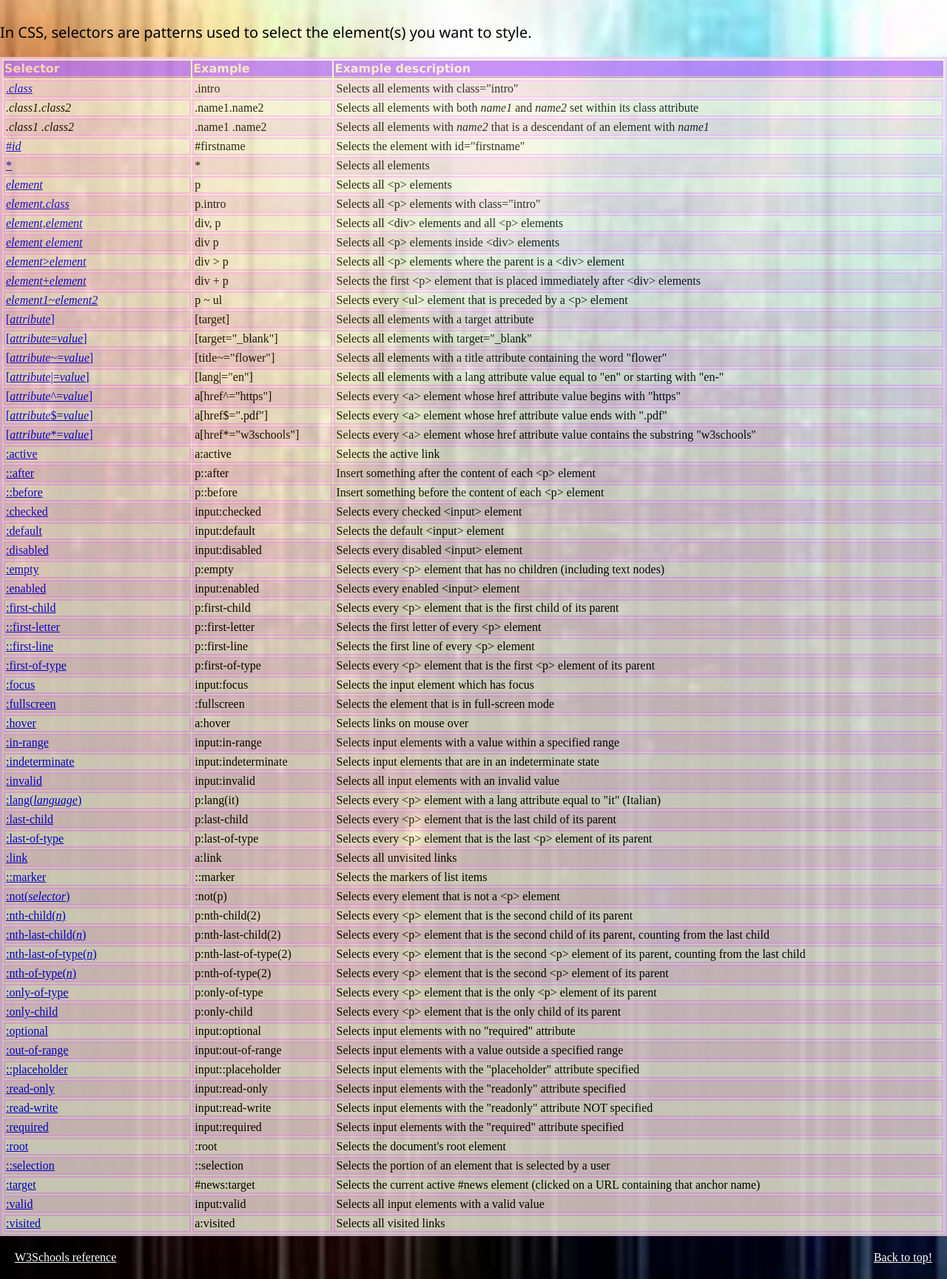
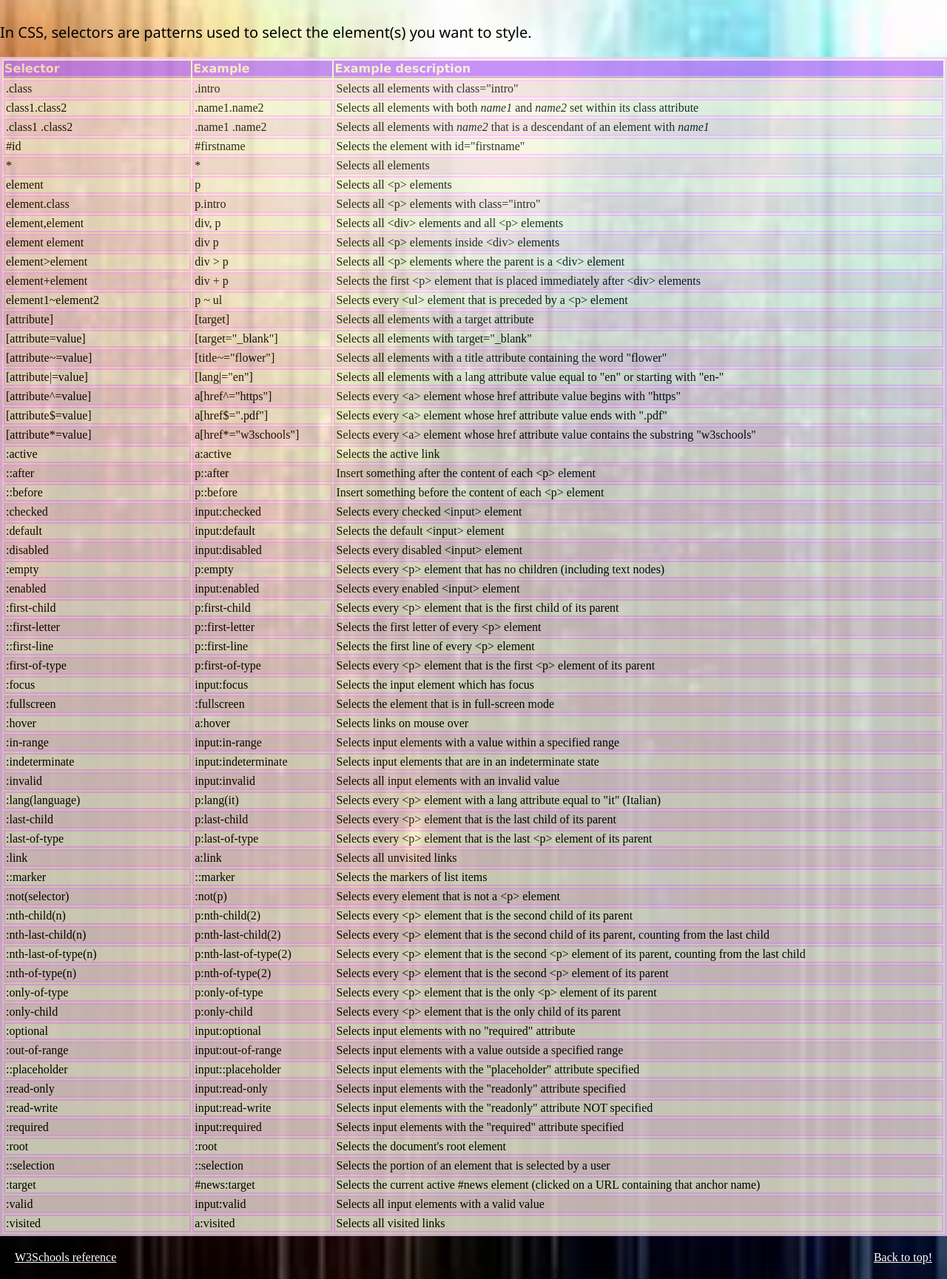
Before and after one commit to Julian-T-86/css-selectors, a plain HTML site: page index.html in a window 1280 px wide. Shown: the part 95-1824 px from the top of the page at 74% size. Drawn offline with Linux system fonts and the light colour scheme.

Commit message:
Update index.html
removed redundant classes and a tags

```diff
--- a/index.html
+++ b/index.html
@@ -20,305 +20,306 @@
           </thead>
           <tbody>
           <tr>
-            <td><a href="sel_class.php">.<i>class</i></a></td>
-            <td class="notranslate">.intro</td>
+            <td>.class</td>
+            <td>.intro</td>
             <td>Selects all elements with class="intro"</td>
           </tr>
           <tr>
-            <td><em>.class1.class2</em></td>
-            <td class="notranslate">.name1.name2</td>
+            <td>class1.class2</td>
+            <td>.name1.name2</td>
             <td>Selects all elements with both <em>name1</em> and <em>name2</em> set
             within its class attribute</td>
           </tr>
           <tr>
-            <td><em>.class1 .class2</em></td>
-            <td class="notranslate">.name1 .name2</td>
+            <td>.class1 .class2</td>
+            <td>.name1 .name2</td>
             <td>Selects all elements with <em>name2</em> that is a descendant of an
             element with <em>name1</em></td>
           </tr>
           <tr>
-            <td><a href="sel_id.php">#<i>id</i></a></td>
-            <td class="notranslate">#firstname</td>
+            <td>#id</td>
+            <td>#firstname</td>
             <td>Selects the element with id="firstname"</td>
-          </tr>  <tr>
-            <td><a href="sel_all.php">*</a></td>
-            <td class="notranslate">*</td>
+          </tr>
+          <tr>
+            <td>*</td>
+            <td>*</td>
             <td>Selects all elements</td>
           </tr>
           <tr>
-            <td><i><a href="sel_element.php">element</a></i></td>
-            <td class="notranslate">p</td>
+            <td>element</td>
+            <td>p</td>
             <td>Selects all &lt;p&gt; elements</td>
           </tr>
           <tr>
-            <td><i><a href="sel_element_class.php">element.class</a></i></td>
-            <td class="notranslate">p.intro</td>
+            <td>element.class</td>
+            <td>p.intro</td>
             <td>Selects all &lt;p&gt; elements with class="intro"</td>
           </tr>
           <tr>
-            <td><i><a href="sel_element_comma.php">element,element</a></i></td>
-            <td class="notranslate">div, p</td>
+            <td>element,element</td>
+            <td>div, p</td>
             <td>Selects all &lt;div&gt; elements and all &lt;p&gt; elements</td>
           </tr>
           <tr>
-            <td><a href="sel_element_element.php"><i>element</i> <i>element</i></a></td>
-            <td class="notranslate">div p</td>
+            <td>element element</td>
+            <td>div p</td>
             <td>Selects all &lt;p&gt; elements inside &lt;div&gt; elements</td>
           </tr>
           <tr>
-            <td><a href="sel_element_gt.php"><i>element</i>&gt;<i>element</i></a></td>
-            <td class="notranslate">div &gt; p</td>
+            <td>element&gt;element</td>
+            <td>div &gt; p</td>
             <td>Selects all &lt;p&gt; elements where the parent is a &lt;div&gt; element</td>
           </tr>
           <tr>
-            <td><a href="sel_element_pluss.php"><i>element</i>+<i>element</i></a></td>
-            <td class="notranslate">div + p</td>
+            <td>element+element</td>
+            <td>div + p</td>
             <td>Selects the first &lt;p&gt; element that is placed immediately after &lt;div&gt; elements</td>
           </tr>
           <tr>
-            <td><a href="sel_gen_sibling.php"><i>element1</i>~<i>element2</i></a></td>
+            <td>element1~element2</td>
             <td>p ~ ul</td>
             <td>Selects every &lt;ul&gt; element that is preceded by a &lt;p&gt; element</td>
           </tr>
           <tr>
-            <td><a href="sel_attribute.php">[<i>attribute</i>]</a></td>
-            <td class="notranslate">[target]</td>
+            <td>[attribute]</td>
+            <td>[target]</td>
             <td>Selects all elements with a target attribute</td>
           </tr>
           <tr>
-            <td><a href="sel_attribute_value.php">[<i>attribute</i>=<i>value</i>]</a></td>
-            <td class="notranslate">[target="_blank"]</td>
+            <td>[attribute=value]</td>
+            <td>[target="_blank"]</td>
             <td>Selects all elements with target="_blank"</td>
           </tr>
           <tr>
-            <td><a href="sel_attribute_value_contains.php">[<i>attribute</i>~=<i>value</i>]</a></td>
-            <td class="notranslate">[title~="flower"]</td>
+            <td>[attribute~=value]</td>
+            <td>[title~="flower"]</td>
             <td>Selects all elements with a title attribute containing the word "flower"</td>
           </tr>
           <tr>
-            <td><a href="sel_attribute_value_lang.php">[<i>attribute</i>|=<i>value</i>]</a></td>
-            <td class="notranslate">[lang|="en"]</td>
+            <td>[attribute|=value]</td>
+            <td>[lang|="en"]</td>
             <td>Selects all elements with a lang attribute value equal to "en" or
             starting with "en-"</td>
           </tr>
           <tr>
-            <td><a href="sel_attr_begin.php">[<i>attribute</i>^=<i>value</i>]</a></td>
+            <td>[attribute^=value]</td>
             <td>a[href^="https"]</td>
             <td>Selects every &lt;a&gt; element whose href attribute value begins with "https"</td>
           </tr>
           <tr>
-            <td><a href="sel_attr_end.php">[<i>attribute</i>$=<i>value</i>]</a></td>
+            <td>[attribute$=value]</td>
             <td>a[href$=".pdf"]</td>
             <td>Selects every &lt;a&gt; element whose href attribute value ends with ".pdf"</td>
           </tr>
           <tr>
-            <td><a href="sel_attr_contain.php">[<i>attribute</i>*=<i>value</i>]</a></td>
+            <td>[attribute*=value]</td>
             <td>a[href*="w3schools"]</td>
             <td>Selects every &lt;a&gt; element whose href attribute value contains the substring "w3schools"</td>
           </tr>
           <tr>
-            <td><a href="sel_active.php">:active</a></td>
-            <td class="notranslate">a:active</td>
+            <td>:active</a></td>
+            <td>a:active</td>
             <td>Selects the active link</td>
           </tr>
           <tr>
-            <td><a href="sel_after.php">::after</a></td>
-            <td class="notranslate">p::after</td>
+            <td>::after</td>
+            <td>p::after</td>
             <td>Insert something after the content of each &lt;p&gt; element</td>
           </tr>
           <tr>
-            <td><a href="sel_before.php">::before</a></td>
-            <td class="notranslate">p::before</td>
+            <td>::before</td>
+            <td>p::before</td>
             <td>Insert something before&nbsp;the content of each &lt;p&gt; element</td>
           </tr>
           <tr>
-            <td><a href="sel_checked.php">:checked</a></td>
+            <td>:checked</td>
             <td>input:checked</td>
             <td>Selects every checked &lt;input&gt; element</td>
           </tr>
           <tr>
-            <td><a href="sel_default.php">:default</a></td>
+            <td>:default</td>
             <td>input:default</td>
             <td>Selects the default &lt;input&gt; element</td>
           </tr>
           <tr>
-            <td><a href="sel_disabled.php">:disabled</a></td>
+            <td>:disabled</td>
             <td>input:disabled</td>
             <td>Selects every disabled &lt;input&gt; element</td>
           </tr>
           <tr>
-            <td><a href="sel_empty.php">:empty</a></td>
+            <td>:empty</td>
             <td>p:empty</td>
             <td>Selects every &lt;p&gt; element that has no children (including text nodes)</td>
           </tr>
           <tr>
-            <td><a href="sel_enabled.php">:enabled</a></td>
+            <td>:enabled</td>
             <td>input:enabled</td>
             <td>Selects every enabled &lt;input&gt; element</td>
           </tr>
           <tr>
-            <td><a href="sel_firstchild.php">:first-child</a></td>
-            <td class="notranslate">p:first-child</td>
+            <td>:first-child</td>
+            <td>p:first-child</td>
             <td>Selects every &lt;p&gt; element that is the first child of its parent</td>
           </tr>
           <tr>
-            <td><a href="sel_firstletter.php">::first-letter</a></td>
-            <td class="notranslate">p::first-letter</td>
+            <td>::first-letter</td>
+            <td>p::first-letter</td>
             <td>Selects the first letter of every &lt;p&gt; element</td>
           </tr>
           <tr>
-            <td><a href="sel_firstline.php">::first-line</a></td>
-            <td class="notranslate">p::first-line</td>
+            <td>::first-line</td>
+            <td>p::first-line</td>
             <td>Selects the first line of every &lt;p&gt; element</td>
           </tr>
           <tr>
-            <td><a href="sel_first-of-type.php">:first-of-type</a></td>
+            <td>:first-of-type</td>
             <td>p:first-of-type</td>
             <td>Selects every &lt;p&gt; element that is the first &lt;p&gt; element of its parent</td>
           </tr>
           <tr>
-            <td><a href="sel_focus.php">:focus</a></td>
-            <td class="notranslate">input:focus</td>
+            <td>:focus</td>
+            <td>input:focus</td>
             <td>Selects the input element which has focus</td>
           </tr>
           <tr>
-            <td><a href="sel_fullscreen.php">:fullscreen</a></td>
-            <td class="notranslate">:fullscreen</td>
+            <td>:fullscreen</td>
+            <td>:fullscreen</td>
             <td>Selects the element that is in full-screen mode</td>
           </tr>
           <tr>
-            <td><a href="sel_hover.php">:hover</a></td>
-            <td class="notranslate">a:hover</td>
+            <td>:hover</td>
+            <td>a:hover</td>
             <td>Selects links on mouse over</td>
           </tr>
           <tr>
-            <td><a href="sel_in-range.php">:in-range</a></td>
-            <td class="notranslate">input:in-range</td>
+            <td>:in-range</td>
+            <td>input:in-range</td>
             <td>Selects input elements with a value within a specified range</td>
           </tr>
           <tr>
-            <td><a href="sel_indeterminate.php">:indeterminate</a></td>
-            <td class="notranslate">input:indeterminate</td>
+            <td>:indeterminate</td>
+            <td>input:indeterminate</td>
             <td>Selects input elements that are in an indeterminate state</td>
           </tr>
           <tr>
-            <td><a href="sel_invalid.php">:invalid</a></td>
-            <td class="notranslate">input:invalid</td>
+            <td>:invalid</td>
+            <td>input:invalid</td>
             <td>Selects all input elements with an invalid value</td>
           </tr>
           <tr>
-            <td><a href="sel_lang.php">:lang(<i>language</i>)</a></td>
-            <td class="notranslate">p:lang(it)</td>
+            <td>:lang(language)</td>
+            <td>p:lang(it)</td>
             <td>Selects every &lt;p&gt; element with a lang attribute equal to "it" (Italian)</td>
           </tr>
           <tr>
-            <td><a href="sel_last-child.php">:last-child</a></td>
+            <td>:last-child</td>
             <td>p:last-child</td>
             <td>Selects every &lt;p&gt; element that is the last child of its parent</td>
           </tr>
           <tr>
-            <td><a href="sel_last-of-type.php">:last-of-type</a></td>
+            <td>:last-of-type</td>
             <td>p:last-of-type</td>
             <td>Selects every &lt;p&gt; element that is the last &lt;p&gt; element of its parent</td>
           </tr>
           <tr>
-            <td><a href="sel_link.php">:link</a></td>
-            <td class="notranslate">a:link</td>
+            <td>:link</td>
+            <td>a:link</td>
             <td>Selects all unvisited links</td>
           </tr>
           <tr>
-            <td><a href="sel_marker.php">::marker</a></td>
+            <td>::marker</td>
             <td>::marker</td>
             <td>Selects the markers of list items</td>
           </tr>
           <tr>
-            <td><a href="sel_not.php">:not(<i>selector</i>)</a></td>
+            <td>:not(selector)</td>
             <td>:not(p)</td>
             <td>Selects every element that is not a &lt;p&gt; element</td>
           </tr>
           <tr>
-            <td><a href="sel_nth-child.php">:nth-child(<i>n</i>)</a></td>
+            <td>:nth-child(n)</td>
             <td>p:nth-child(2)</td>
             <td>Selects every &lt;p&gt; element that is the second child of its parent</td>
           </tr>
           <tr>
-            <td><a href="sel_nth-last-child.php">:nth-last-child(<i>n</i>)</a></td>
+            <td>:nth-last-child(n)</td>
             <td>p:nth-last-child(2)</td>
             <td>Selects every &lt;p&gt; element that is the second child of its parent, counting from the last child</td>
           </tr>
           <tr>
-            <td><a href="sel_nth-last-of-type.php">:nth-last-of-type(<i>n</i>)</a></td>
+            <td>:nth-last-of-type(n)</td>
             <td>p:nth-last-of-type(2)</td>
             <td>Selects every &lt;p&gt; element that is the second &lt;p&gt; element of its parent, counting from the last child</td>
           </tr>
           <tr>
-            <td><a href="sel_nth-of-type.php">:nth-of-type(<i>n</i>)</a></td>
+            <td>:nth-of-type(n)</td>
             <td>p:nth-of-type(2)</td>
             <td>Selects every &lt;p&gt; element that is the second &lt;p&gt; element of its parent</td>
           </tr>
           <tr>
-            <td><a href="sel_only-of-type.php">:only-of-type</a></td>
+            <td>:only-of-type</td>
             <td>p:only-of-type</td>
             <td>Selects every &lt;p&gt; element that is the only &lt;p&gt; element of its parent</td>
           </tr>
           <tr>
-            <td><a href="sel_only-child.php">:only-child</a></td>
+            <td>:only-child</td>
             <td>p:only-child</td>
             <td>Selects every &lt;p&gt; element that is the only child of its parent</td>
           </tr>
           <tr>
-            <td><a href="sel_optional.php">:optional</a></td>
-            <td class="notranslate">input:optional</td>
+            <td>:optional</td>
+            <td>input:optional</td>
             <td>Selects input elements with no "required" attribute</td>
           </tr>
           <tr>
-            <td><a href="sel_out-of-range.php">:out-of-range</a></td>
-            <td class="notranslate">input:out-of-range</td>
+            <td>:out-of-range</td>
+            <td>input:out-of-range</td>
             <td>Selects input elements with a value outside a specified range</td>
           </tr>
           <tr>
-            <td><a href="sel_placeholder.php">::placeholder</a></td>
-            <td class="notranslate">input::placeholder</td>
+            <td>::placeholder</a></td>
+            <td>input::placeholder</td>
             <td>Selects input elements with the "placeholder" attribute specified</td>
           </tr>
           <tr>
-            <td><a href="sel_read-only.php">:read-only</a></td>
-            <td class="notranslate">input:read-only</td>
+            <td>:read-only</td>
+            <td>input:read-only</td>
             <td>Selects input elements with the "readonly" attribute specified</td>
           </tr>
           <tr>
-            <td><a href="sel_read-write.php">:read-write</a></td>
-            <td class="notranslate">input:read-write</td>
+            <td>:read-write</td>
+            <td>input:read-write</td>
             <td>Selects input elements with the "readonly" attribute NOT specified</td>
           </tr>
           <tr>
-            <td><a href="sel_required.php">:required</a></td>
-            <td class="notranslate">input:required</td>
+            <td>:required</td>
+            <td>input:required</td>
             <td>Selects input elements with the "required" attribute specified</td>
           </tr>
           <tr>
-            <td><a href="sel_root.php">:root</a></td>
+            <td>:root</td>
             <td>:root</td>
             <td>Selects the document's root element</td>
           </tr>
           <tr>
-            <td><a href="sel_selection.php">::selection</a></td>
+            <td>::selection</td>
             <td>::selection</td>
             <td>Selects the portion of an element that is selected by a user</td>
           </tr>
           <tr>
-            <td><a href="sel_target.php">:target</a></td>
+            <td>:target</td>
             <td>#news:target </td>
             <td>Selects the current active #news element (clicked on a URL containing that anchor name)</td>
           </tr>
           <tr>
-            <td><a href="sel_valid.php">:valid</a></td>
-            <td class="notranslate">input:valid</td>
+            <td>:valid</td>
+            <td>input:valid</td>
             <td>Selects all input elements with a valid value</td>
           </tr>
           <tr>
-            <td><a href="sel_visited.php">:visited</a></td>
-            <td class="notranslate">a:visited</td>
+            <td>:visited</td>
+            <td>a:visited</td>
             <td>Selects all visited links</td>
           </tr>
         </tbody>
@@ -326,7 +327,7 @@
 
   </main>
     <footer>
-      <a href="https://www.w3schools.com/cssref/css_selectors.php">W3Schools reference</a>
+      <a href="https://www.w3schools.com/cssr">W3Schools reference</a>
       <a href="#thead">Back to top!</a>
     </footer>
 </body>
```
